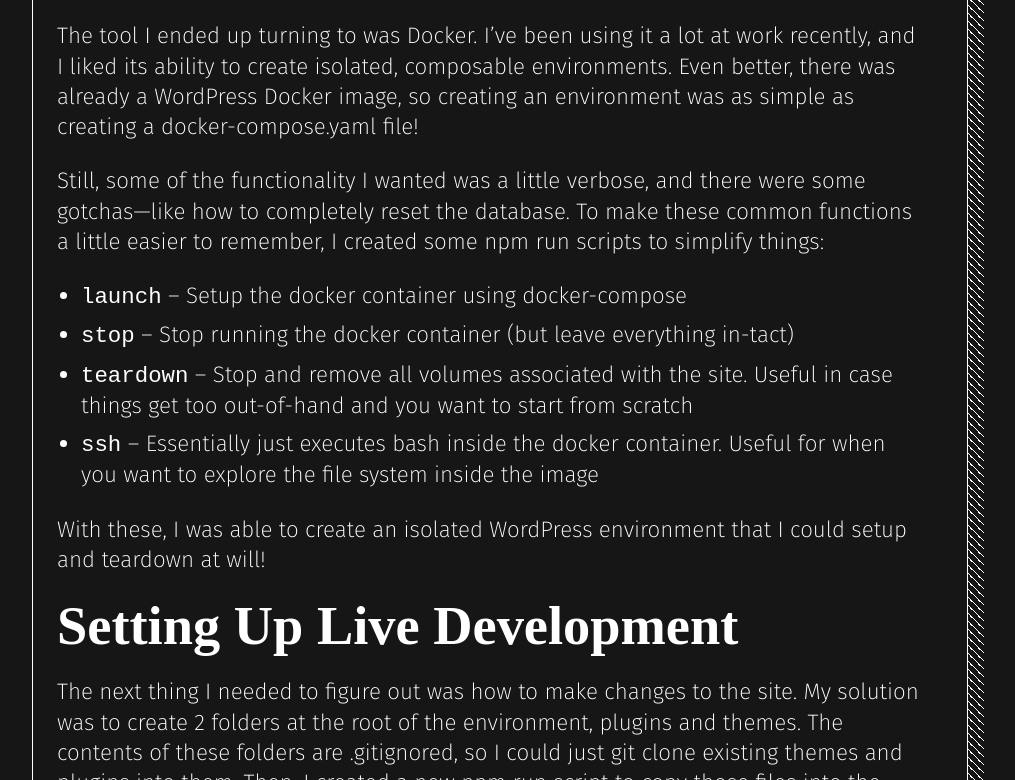
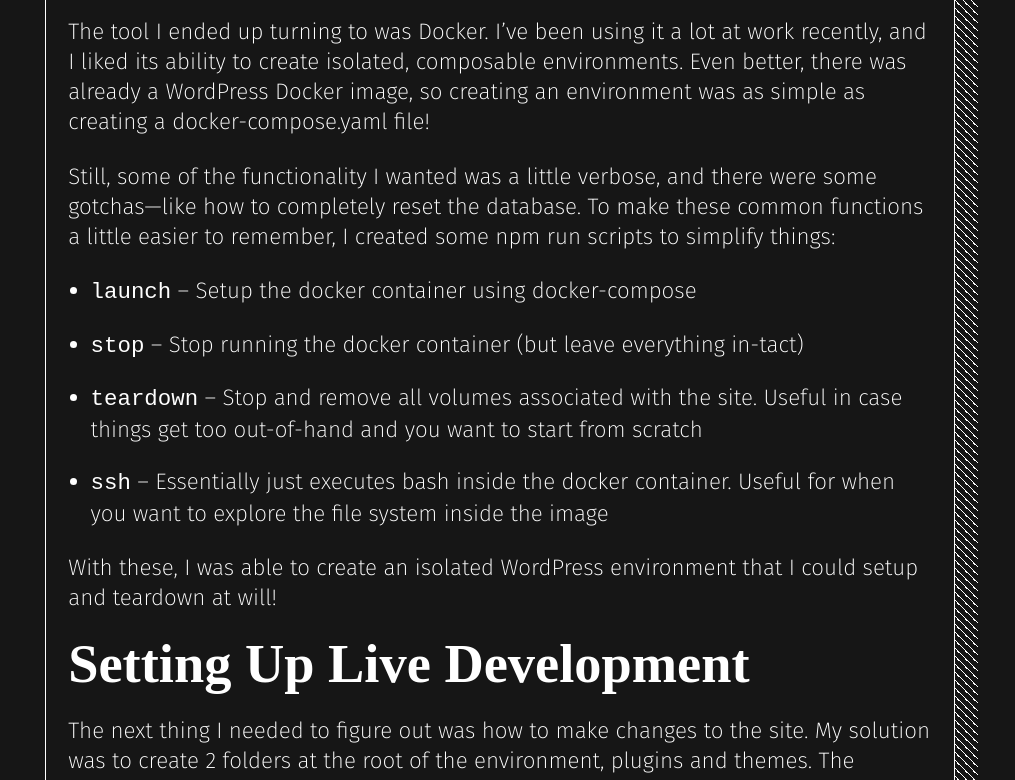
Before and after one commit to reccanti/Apple2000Theme, an Eleventy site: page index.html in a window 1280 px wide. Shown: the part 2020-2800 px from the top of the page, without its empty margins (140-1155 px from the left). Built offline with nearby package versions, Linux system fonts and the light colour scheme; Eleventy itself is replaced by a stand-in of ours; files that its build step writes are made by us from their sources; a web font is replaced by a local one.

Commit message:
variable shit

```diff
--- a/css/styles.css
+++ b/css/styles.css
@@ -27,6 +27,7 @@
 
   /* This is where we define ALL the font sizes!!! */
   --base-font-size: 1.4rem;
+
   --header-font-scale-factor: 0.25;
   --h6-font-size: calc(
     var(--base-font-size) + var(--header-font-scale-factor) * 1rem
@@ -46,8 +47,28 @@
   --h1-font-size: calc(
     var(--base-font-size) + var(--header-font-scale-factor) * 13rem
   );
+
   --tag-font-scale-factor: 0.7;
   --tag-font-size: calc(var(--base-font-size) * var(--tag-font-scale-factor));
+
+  --grid-link-font-size: calc(var(--base-font-size) * 1.5)
+
+  /**
+   * Managing line heights
+   */
+  --text-line-height: 1.35;
+  --header-line-height: 1;
+
+  /**
+   * Space stuff 🚀
+   */
+  --base-space-size: 1rem;
+  --space-half:calc(var(--base-font-size) * 0.5);
+  --space-1: calc(var(--base-font-size) * 1);
+  --space-2: calc(var(--base-font-size) * 2);
+  --space-3: calc(var(--base-font-size) * 3);
+  --space-4: calc(var(--base-font-size) * 5);
+  --space-5: calc(var(--base-font-size) * 8);
 }
 
 * {
@@ -59,15 +80,15 @@
 .wrapper {
   max-width: 1000px;
   margin: 0 auto;
-  padding: 2rem;
+  padding: var(--space-2);
 }
 
 .wrapper > *:not(:first-child) {
-  margin-top: 1.5rem;
+  margin-top: var(--space-2);
 }
 
 .wrapper section:not(:first-child) {
-  margin-top: 4.5rem;
+  margin-top: var(--space-3);
 }
 
 /**
@@ -82,10 +103,10 @@
   background: var(--background-color);
   color: var(--foreground-color);
 
+  font-weight: 100;
   font-family: var(--font-regular);
-  font-weight: 100;
   font-size: var(--base-font-size);
-  line-height: 1.35;
+  line-height: 1.35; /* I don't know if this should be a variable. Haven't needed it yet though! */
 }
 
 /**
@@ -102,11 +123,11 @@
  */
 ul > li,
 ol > li {
-  margin-left: 1.5rem;
+  margin-left: var(--space-1);
 }
 
 li:not(:first-child) {
-  margin-top: 0.5rem;
+  margin-top: var(--space-1);
 }
 
 /**
@@ -170,7 +191,7 @@
   z-index: 10;
   background: var(--background-color);
   border: 1px solid var(--foreground-color);
-  padding: 1.5rem 2.5rem 1.5rem 1.5rem; /* Should this be a variable? I dunno! maybe later */
+  padding: var(--space-1);
 }
 
 section::after {
@@ -178,12 +199,13 @@
   flex: 1;
   display: block;
   position: absolute;
-  top: 1rem;
-  left: 1rem;
   width: 100%;
   height: 100%;
 
-  background-size: 0.5rem 0.5rem;
+  top: var(--space-1);
+  left: var(--space-1);
+
+  background-size: 0.5rem 0.5rem; /* Yeah this is really specific to this one thing, so I don't want to put this in a variable yet */
   background-image: repeating-linear-gradient(
     45deg,
     var(--foreground-color) 0,
@@ -209,7 +231,7 @@
 
 .TagList > .Tag:not(:first-child)::before {
   content: "|";
-  margin: 0 1rem;
+  margin: 0 var(--space-1);
 }
 
 /**
@@ -242,7 +264,6 @@
 
 .LinkGridItem img {
   width: 100%;
-  /* filter: grayscale(1); */
 }
 
 .LinkGridItem a {
@@ -262,17 +283,17 @@
   display: flex;
   position: absolute;
   background: var(--foreground-color);
-  width: calc(100% - 2rem);
-  height: calc(100% - 2rem);
-  margin: 1rem;
-  padding: 0.5rem;
+  width: calc(100% - var(--space-1) * 2);
+  height: calc(100% - var(--space-1) * 2);
+  margin: var(--space-1);
+  padding: var(--space-1);
   align-items: center;
   justify-content: center;
   text-align: center;
   text-transform: uppercase;
   font-family: "Fira Sans Extra Condensed";
+  font-size: var(--grid-link-font-size);
   mix-blend-mode: lighten;
-  font-size: calc(var(--base-font-size) * 1.5);
 }
 
 .LinkGridItem:hover:before {
@@ -297,7 +318,7 @@
   all: unset;
   cursor: pointer;
   border: 1px solid var(--foreground-color);
-  padding: 1rem;
+  padding: var(--space-half);
   text-align: center;
 }
 
```
